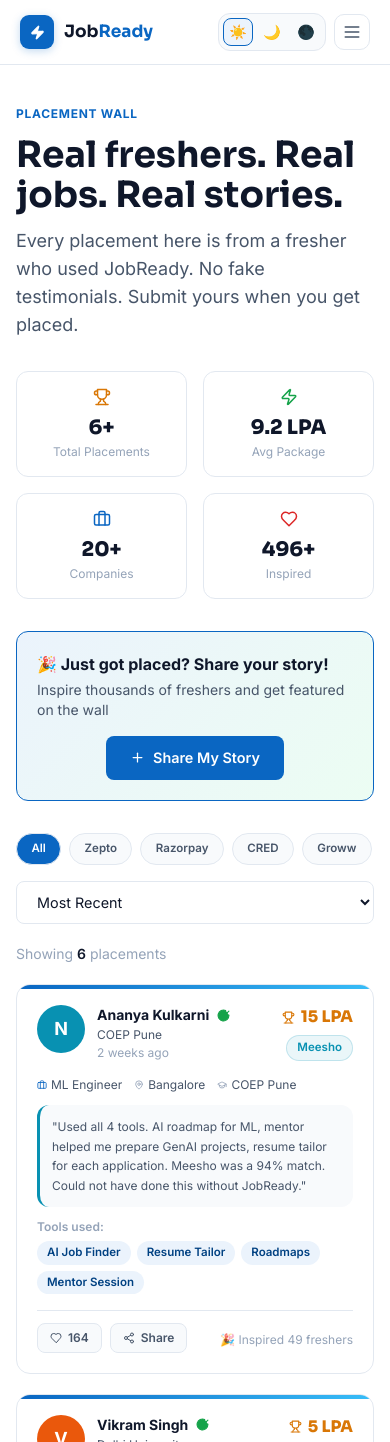
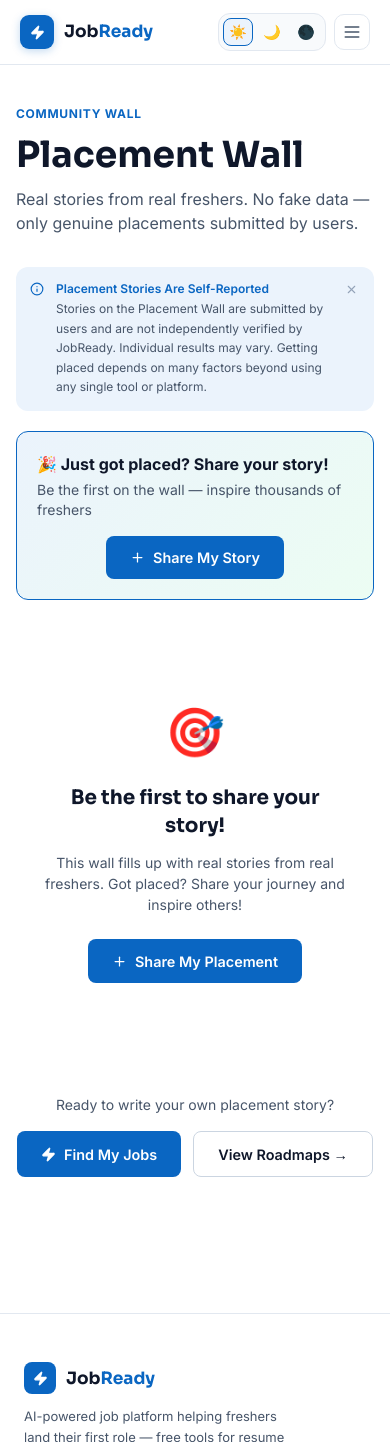
Before and after one commit to samarthx4216/jobready-app, a Next.js app: page /placements in a window 390 px wide. Shown: the top 1442 px of the page. Built offline with nearby package versions, Linux system fonts and the light colour scheme.

Commit message:
Update page.js

```diff
--- a/src/app/placements/page.js
+++ b/src/app/placements/page.js
@@ -1,120 +1,104 @@
 'use client'
 import { useState } from 'react'
-import { Trophy, Star, MapPin, GraduationCap, Briefcase, Plus, X, CheckCircle, Heart, Share2, Zap } from 'lucide-react'
+import { Trophy, MapPin, Briefcase, Plus, X, CheckCircle, Heart, Share2, Zap } from 'lucide-react'
 import toast from 'react-hot-toast'
-import Disclaimer from '@/components/Disclaimer'
 import { useAuth } from '@/lib/auth'
 import Link from 'next/link'
+import Disclaimer from '@/components/Disclaimer'
 
-// Sample placements to seed the wall
-const seedPlacements = [
-  { id: 1, name: 'Rahul Sharma', avatar: 'R', color: '#0A66C2', company: 'Zepto', role: 'Software Engineer', location: 'Mumbai', college: 'VJTI Mumbai', package: '9 LPA', tools: ['AI Job Finder', 'ATS Score', 'Resume Tailor'], story: 'JobReady found Zepto as a 92% match for my resume. Tailored my resume using the AI tool and went from 54 to 89 ATS score. Got the call in 3 days.', date: '2 days ago', likes: 47, verified: true },
-  { id: 2, name: 'Priya Desai', avatar: 'P', color: '#7C3AED', company: 'Razorpay', role: 'Data Analyst', location: 'Bangalore', college: 'NIT Warangal', package: '11 LPA', tools: ['AI Job Finder', 'Roadmaps', 'Mentor Session'], story: 'The Data Science roadmap showed me exactly what SQL skills I was missing. Booked a mentor session with a Razorpay engineer and she prepped me for their case interview.', date: '5 days ago', likes: 83, verified: true },
-  { id: 3, name: 'Arjun Nair', avatar: 'A', color: '#16A34A', company: 'CRED', role: 'iOS Developer', location: 'Bangalore', college: 'BITS Pilani', package: '18 LPA', tools: ['Resume Tailor', 'ATS Score'], story: 'My resume had a 43 ATS score. Used Resume Tailor with CRED\'s JD and it jumped to 91. They called me the same week I applied.', date: '1 week ago', likes: 112, verified: true },
-  { id: 4, name: 'Sneha Reddy', avatar: 'S', color: '#DB2777', company: 'Groww', role: 'Business Analyst', location: 'Hyderabad', college: 'ICFAI Hyderabad', package: '8 LPA', tools: ['AI Job Finder', 'Startup Tracker'], story: 'I\'m from a non-CS background (BBA). The Startup Tracker showed me Groww had BA openings. Job Finder matched me at 78% and told me exactly what skills to highlight.', date: '1 week ago', likes: 56, verified: true },
-  { id: 5, name: 'Vikram Singh', avatar: 'V', color: '#EA580C', company: 'PhysicsWallah', role: 'Content Developer', location: 'Noida', college: 'Delhi University', package: '5 LPA', tools: ['Roadmaps', 'AI Job Finder'], story: 'First job from a tier-3 college. The Marketing roadmap helped me build a real portfolio in 6 weeks. Used Job Finder to identify PW was actively hiring for my profile.', date: '2 weeks ago', likes: 34, verified: true },
-  { id: 6, name: 'Ananya Kulkarni', avatar: 'N', color: '#0891B2', company: 'Meesho', role: 'ML Engineer', location: 'Bangalore', college: 'COEP Pune', package: '15 LPA', tools: ['AI Job Finder', 'Resume Tailor', 'Roadmaps', 'Mentor Session'], story: 'Used all 4 tools. AI roadmap for ML, mentor helped me prepare GenAI projects, resume tailor for each application. Meesho was a 94% match. Could not have done this without JobReady.', date: '2 weeks ago', likes: 164, verified: true },
-]
+const toolsList = ['AI Job Finder', 'Resume Tailor', 'ATS Score', 'Roadmaps', 'Startup Tracker', 'Mock Interview', 'Mentor Session']
+const colors = ['#0A66C2', '#7C3AED', '#16A34A', '#DB2777', '#EA580C', '#0891B2']
 
-const companies = ['All', 'Zepto', 'Razorpay', 'CRED', 'Groww', 'Meesho', 'PhysicsWallah', 'Ola Electric', 'Lenskart', 'Slice', 'Other']
-const toolsList = ['AI Job Finder', 'Resume Tailor', 'ATS Score', 'Roadmaps', 'Startup Tracker', 'Mentor Session']
+function EmptyState({ onShare }) {
+  return (
+    <div style={{ textAlign: 'center', padding: '64px 24px' }}>
+      <p style={{ fontSize: 48, marginBottom: 16 }}>🎯</p>
+      <h3 className="display text-xl font-bold mb-3" style={{ color: 'var(--ink)' }}>
+        Be the first to share your story!
+      </h3>
+      <p style={{ fontSize: 14, color: 'var(--ink-soft)', maxWidth: 400, margin: '0 auto 24px' }}>
+        This wall fills up with real stories from real freshers.
+        Got placed? Share your journey and inspire others!
+      </p>
+      <button onClick={onShare} className="btn-primary flex items-center gap-2 mx-auto">
+        <Plus size={15} /> Share My Placement
+      </button>
+    </div>
+  )
+}
 
 function PlacementCard({ p, onLike }) {
   const [liked, setLiked] = useState(false)
   const [sharing, setSharing] = useState(false)
 
-  function handleLike() {
-    if (liked) return
-    setLiked(true)
-    onLike(p.id)
-  }
-
   function handleShare() {
-    const text = `🎉 ${p.name} just got placed at ${p.company} as ${p.role} (${p.package}) using JobReady!\n\n"${p.story.slice(0, 100)}..."\n\nGet placed too → jobready.ai`
+    const text = `🎉 ${p.name} got placed at ${p.company} as ${p.role}${p.package ? ` (${p.package})` : ''} using JobReady!\n\n"${p.story.slice(0, 100)}..."\n\nGet placed too → jobready.vercel.app`
     navigator.clipboard.writeText(text)
     setSharing(true)
-    toast.success('Copied to clipboard!')
+    toast.success('Copied!')
     setTimeout(() => setSharing(false), 2000)
   }
 
   return (
-    <div className="id-card card-hover p-5">
-      {/* Top row */}
+    <div className="id-card p-5">
       <div className="flex items-start gap-3 mb-4">
         <div className="w-12 h-12 rounded-full flex items-center justify-center text-white font-bold text-lg flex-shrink-0"
-          style={{ background: p.color }}>
-          {p.avatar}
+          style={{ background: p.color }}>{p.avatar}</div>
+        <div className="flex-1 min-w-0">
+          <div className="flex items-center gap-2">
+            <p className="font-bold text-sm" style={{ color: 'var(--ink)' }}>{p.name}</p>
+            <CheckCircle size={13} style={{ color: 'var(--green)' }} fill="var(--green)" />
           </div>
-        <div className="flex-1 min-w-0">
-          <div className="flex items-center gap-2 flex-wrap">
-            <p className="font-bold text-sm" style={{ color: 'var(--ink)' }}>{p.name}</p>
-            {p.verified && <CheckCircle size={13} style={{ color: 'var(--green)' }} fill="var(--green)" />}
-          </div>
-          <p className="text-xs mt-0.5" style={{ color: 'var(--ink-soft)' }}>{p.college}</p>
-          <p className="text-xs mt-0.5" style={{ color: 'var(--ink-faint)' }}>{p.date}</p>
+          <p className="text-xs" style={{ color: 'var(--ink-soft)' }}>{p.college}</p>
+          <p className="text-xs" style={{ color: 'var(--ink-faint)' }}>{p.date}</p>
         </div>
         <div className="text-right flex-shrink-0">
-          <div className="flex items-center gap-1.5 justify-end mb-1">
-            <Trophy size={13} style={{ color: 'var(--amber)' }} />
-            <span className="font-black text-base" style={{ color: 'var(--amber)', fontFamily: 'Sora, sans-serif' }}>{p.package}</span>
+          {p.package && (
+            <div className="flex items-center gap-1 justify-end mb-1">
+              <Trophy size={12} style={{ color: 'var(--amber)' }} />
+              <span className="font-black text-sm" style={{ color: 'var(--amber)' }}>{p.package}</span>
             </div>
-          <span className="pill" style={{ background: `${p.color}15`, color: p.color, border: `1px solid ${p.color}30` }}>
-            {p.company}
-          </span>
+          )}
+          <span className="pill" style={{ background: p.color + '15', color: p.color }}>{p.company}</span>
         </div>
       </div>
 
-      {/* Role + location */}
       <div className="flex flex-wrap gap-3 mb-3">
         <span className="flex items-center gap-1 text-xs" style={{ color: 'var(--ink-soft)' }}>
           <Briefcase size={10} style={{ color: 'var(--blue)' }} />{p.role}
         </span>
+        {p.location && (
           <span className="flex items-center gap-1 text-xs" style={{ color: 'var(--ink-soft)' }}>
-          <MapPin size={10} style={{ color: 'var(--ink-faint)' }} />{p.location}
+            <MapPin size={10} />{p.location}
           </span>
-        <span className="flex items-center gap-1 text-xs" style={{ color: 'var(--ink-soft)' }}>
-          <GraduationCap size={10} style={{ color: 'var(--ink-faint)' }} />{p.college}
-        </span>
+        )}
       </div>
 
-      {/* Story */}
       <div className="p-3 rounded-xl mb-3" style={{ background: 'var(--bg-panel)', borderLeft: `3px solid ${p.color}` }}>
         <p className="text-xs leading-relaxed" style={{ color: 'var(--ink-soft)' }}>"{p.story}"</p>
       </div>
 
-      {/* Tools used */}
+      {p.tools?.length > 0 && (
         <div className="mb-4">
           <p className="text-xs font-semibold mb-1.5" style={{ color: 'var(--ink-faint)' }}>Tools used:</p>
           <div className="flex flex-wrap gap-1.5">
-          {p.tools.map(t => (
-            <span key={t} className="pill pill-blue">{t}</span>
-          ))}
+            {p.tools.map(t => <span key={t} className="pill pill-blue">{t}</span>)}
           </div>
         </div>
+      )}
 
-      {/* Actions */}
-      <div className="flex items-center gap-2" style={{ borderTop: '1px solid var(--border)', paddingTop: '12px' }}>
-        <button onClick={handleLike}
-          className="flex items-center gap-1.5 px-3 py-1.5 rounded-lg text-xs font-semibold transition-all"
-          style={{
-            background: liked ? '#FEF2F2' : 'var(--bg-panel)',
-            color: liked ? '#DC2626' : 'var(--ink-soft)',
-            border: `1px solid ${liked ? '#FECACA' : 'var(--border)'}`,
-          }}>
-          <Heart size={12} fill={liked ? '#DC2626' : 'none'} />
-          {p.likes + (liked ? 1 : 0)}
+      <div className="flex items-center gap-2" style={{ borderTop: '1px solid var(--border)', paddingTop: 12 }}>
+        <button onClick={() => { if (!liked) { setLiked(true); onLike(p.id) } }}
+          className="flex items-center gap-1.5 px-3 py-1.5 rounded-lg text-xs font-semibold"
+          style={{ background: liked ? '#FEF2F2' : 'var(--bg-panel)', color: liked ? '#DC2626' : 'var(--ink-soft)', border: `1px solid ${liked ? '#FECACA' : 'var(--border)'}` }}>
+          <Heart size={12} fill={liked ? '#DC2626' : 'none'} />{p.likes + (liked ? 1 : 0)}
         </button>
         <button onClick={handleShare}
-          className="flex items-center gap-1.5 px-3 py-1.5 rounded-lg text-xs font-semibold transition-all"
+          className="flex items-center gap-1.5 px-3 py-1.5 rounded-lg text-xs font-semibold"
           style={{ background: 'var(--bg-panel)', color: sharing ? 'var(--green)' : 'var(--ink-soft)', border: '1px solid var(--border)' }}>
           {sharing ? <CheckCircle size={12} /> : <Share2 size={12} />}
           {sharing ? 'Copied!' : 'Share'}
         </button>
-        <div className="ml-auto">
-          <span className="text-xs" style={{ color: 'var(--ink-faint)' }}>
-            🎉 Inspired {Math.floor(p.likes * 0.3)} freshers
-          </span>
-        </div>
       </div>
     </div>
   )
@@ -122,49 +106,32 @@ function PlacementCard({ p, onLike }) {
 
 function SubmitModal({ onClose, onSubmit }) {
   const { user } = useAuth()
-  const [form, setForm] = useState({
-    name: user?.name || '',
-    college: '',
-    company: '',
-    role: '',
-    location: '',
-    package: '',
-    story: '',
-    tools: [],
-  })
+  const [form, setForm] = useState({ name: user?.name || '', college: '', company: '', role: '', location: '', package: '', story: '', tools: [] })
   const [submitted, setSubmitted] = useState(false)
 
   function toggleTool(tool) {
-    setForm(prev => ({
-      ...prev,
-      tools: prev.tools.includes(tool) ? prev.tools.filter(t => t !== tool) : [...prev.tools, tool]
-    }))
+    setForm(prev => ({ ...prev, tools: prev.tools.includes(tool) ? prev.tools.filter(t => t !== tool) : [...prev.tools, tool] }))
   }
 
   function handleSubmit() {
-    if (!form.name || !form.company || !form.role || !form.story) {
-      toast.error('Please fill in all required fields')
-      return
-    }
-    if (form.story.length < 50) { toast.error('Tell us more — at least 50 characters'); return }
+    if (!form.name || !form.company || !form.role || !form.story) { toast.error('Fill all required fields'); return }
+    if (form.story.length < 50) { toast.error('Min 50 characters in story'); return }
     onSubmit(form)
     setSubmitted(true)
   }
 
-  if (submitted) {
-    return (
+  if (submitted) return (
     <div className="fixed inset-0 z-50 flex items-center justify-center p-4" style={{ background: 'rgba(15,23,42,0.5)' }}>
       <div className="w-full max-w-md card p-8 text-center">
         <div className="w-16 h-16 rounded-full flex items-center justify-center mx-auto mb-4" style={{ background: 'var(--green-light)' }}>
           <Trophy size={28} style={{ color: 'var(--green)' }} />
         </div>
-          <h3 className="display text-xl font-bold mb-2" style={{ color: 'var(--ink)' }}>🎉 Congratulations!</h3>
-          <p className="text-sm mb-6" style={{ color: 'var(--ink-soft)' }}>Your placement story has been submitted and will appear on the wall after review. You're inspiring hundreds of freshers!</p>
+        <h3 className="display text-xl font-bold mb-2" style={{ color: 'var(--ink)' }}>Congratulations! 🎉</h3>
+        <p className="text-sm mb-6" style={{ color: 'var(--ink-soft)' }}>Your story is on the wall — you're inspiring other freshers!</p>
         <button onClick={onClose} className="btn-primary w-full">Close</button>
       </div>
     </div>
   )
-  }
 
   return (
     <div className="fixed inset-0 z-50 flex items-center justify-center p-4" style={{ background: 'rgba(15,23,42,0.5)' }}
@@ -173,20 +140,19 @@ function SubmitModal({ onClose, onSubmit }) {
         <div className="flex items-center justify-between px-6 py-4" style={{ borderBottom: '1px solid var(--border)' }}>
           <div>
             <h3 className="display font-bold text-lg" style={{ color: 'var(--ink)' }}>Share Your Placement 🎉</h3>
-            <p className="text-xs mt-0.5" style={{ color: 'var(--ink-soft)' }}>Inspire other freshers with your story</p>
+            <p className="text-xs mt-0.5" style={{ color: 'var(--ink-soft)' }}>Inspire other freshers with your real story</p>
           </div>
-          <button onClick={onClose} className="p-1.5 rounded-lg hover:bg-black/5"><X size={16} style={{ color: 'var(--ink-faint)' }} /></button>
+          <button onClick={onClose}><X size={16} style={{ color: 'var(--ink-faint)' }} /></button>
         </div>
-
         <div className="p-6 space-y-4">
           <div className="grid grid-cols-2 gap-3">
             {[
               { label: 'YOUR NAME *', key: 'name', placeholder: 'Rahul Sharma' },
               { label: 'COLLEGE *', key: 'college', placeholder: 'VJTI Mumbai' },
-              { label: 'COMPANY JOINED *', key: 'company', placeholder: 'Zepto' },
+              { label: 'COMPANY *', key: 'company', placeholder: 'Zepto' },
               { label: 'ROLE *', key: 'role', placeholder: 'Software Engineer' },
               { label: 'CITY', key: 'location', placeholder: 'Bangalore' },
-              { label: 'PACKAGE (LPA)', key: 'package', placeholder: '9 LPA' },
+              { label: 'PACKAGE (optional)', key: 'package', placeholder: '9 LPA' },
             ].map(({ label, key, placeholder }) => (
               <div key={key}>
                 <label className="text-xs font-semibold mb-1.5 block" style={{ color: 'var(--ink-faint)' }}>{label}</label>
@@ -195,39 +161,30 @@ function SubmitModal({ onClose, onSubmit }) {
               </div>
             ))}
           </div>
-
           <div>
             <label className="text-xs font-semibold mb-2 block" style={{ color: 'var(--ink-faint)' }}>TOOLS YOU USED</label>
             <div className="flex flex-wrap gap-2">
               {toolsList.map(tool => (
-                <button key={tool} onClick={() => toggleTool(tool)}
-                  className="pill transition-all"
-                  style={{
-                    background: form.tools.includes(tool) ? 'var(--blue-light)' : 'var(--bg-panel)',
-                    color: form.tools.includes(tool) ? 'var(--blue-dark)' : 'var(--ink-soft)',
-                    border: `1px solid ${form.tools.includes(tool) ? 'var(--blue)' : 'var(--border)'}`,
-                  }}>
-                  {form.tools.includes(tool) && <CheckCircle size={9} style={{ display: 'inline', marginRight: 3 }} />}
+                <button key={tool} onClick={() => toggleTool(tool)} className="pill"
+                  style={{ background: form.tools.includes(tool) ? 'var(--blue-light)' : 'var(--bg-panel)', color: form.tools.includes(tool) ? 'var(--blue-dark)' : 'var(--ink-soft)', border: `1px solid ${form.tools.includes(tool) ? 'var(--blue)' : 'var(--border)'}` }}>
                   {tool}
                 </button>
               ))}
             </div>
           </div>
-
           <div>
-            <label className="text-xs font-semibold mb-1.5 block" style={{ color: 'var(--ink-faint)' }}>YOUR STORY * <span style={{ color: 'var(--ink-faint)', fontWeight: 400 }}>(min 50 chars)</span></label>
+            <label className="text-xs font-semibold mb-1.5 block" style={{ color: 'var(--ink-faint)' }}>YOUR STORY * (min 50 chars)</label>
             <textarea className="input-field resize-none" rows={4}
-              placeholder="How did JobReady help you? What tools did you use? What was your ATS score before/after? What made the difference?"
+              placeholder="How did JobReady help? What tools did you use? What was your ATS score before/after?"
               value={form.story} onChange={e => setForm(prev => ({ ...prev, story: e.target.value }))} />
             <p className="text-xs mt-1" style={{ color: form.story.length >= 50 ? 'var(--green)' : 'var(--ink-faint)' }}>
               {form.story.length} chars {form.story.length >= 50 ? '✓' : '(min 50)'}
             </p>
           </div>
-
           <button onClick={handleSubmit} className="btn-primary w-full flex items-center justify-center gap-2 py-3">
-            <Trophy size={15} /> Submit My Placement Story
+            <Trophy size={15} /> Share My Story
           </button>
-          <p className="text-xs text-center" style={{ color: 'var(--ink-faint)' }}>Your story will be reviewed before appearing publicly</p>
+          <p className="text-xs text-center" style={{ color: 'var(--ink-faint)' }}>Saved in this browser session only</p>
         </div>
       </div>
     </div>
@@ -236,81 +193,49 @@ function SubmitModal({ onClose, onSubmit }) {
 
 export default function PlacementsPage() {
   const { user } = useAuth()
-  const [placements, setPlacements] = useState(seedPlacements)
-  const [filterCompany, setFilterCompany] = useState('All')
+  const [placements, setPlacements] = useState([])
   const [showModal, setShowModal] = useState(false)
   const [sortBy, setSortBy] = useState('recent')
+
+  function handleSubmit(form) {
+    setPlacements(prev => [{
+      id: Date.now(),
+      name: form.name,
+      avatar: form.name.charAt(0).toUpperCase(),
+      color: colors[Math.floor(Math.random() * colors.length)],
+      company: form.company,
+      role: form.role,
+      location: form.location || 'India',
+      college: form.college,
+      package: form.package || '',
+      tools: form.tools,
+      story: form.story,
+      date: 'Just now',
+      likes: 0,
+    }, ...prev])
+  }
 
   function handleLike(id) {
     setPlacements(prev => prev.map(p => p.id === id ? { ...p, likes: p.likes + 1 } : p))
   }
 
-  function handleSubmit(form) {
-    const newPlacement = {
-      id: Date.now(),
-      name: form.name,
-      avatar: form.name.charAt(0).toUpperCase(),
-      color: ['#0A66C2', '#7C3AED', '#16A34A', '#DB2777', '#EA580C'][Math.floor(Math.random() * 5)],
-      company: form.company,
-      role: form.role,
-      location: form.location || 'India',
-      college: form.college,
-      package: form.package || 'Confidential',
-      tools: form.tools,
-      story: form.story,
-      date: 'Just now',
-      likes: 0,
-      verified: false,
-    }
-    setPlacements(prev => [newPlacement, ...prev])
-  }
-
-  const filtered = placements
-    .filter(p => filterCompany === 'All' || p.company === filterCompany)
-    .sort((a, b) => {
-      if (sortBy === 'likes') return b.likes - a.likes
-      return b.id - a.id
-    })
-
-  const totalPlacements = placements.length
-  const totalLikes = placements.reduce((sum, p) => sum + p.likes, 0)
-  const avgPackage = '9.2'
+  const sorted = [...placements].sort((a, b) => sortBy === 'likes' ? b.likes - a.likes : b.id - a.id)
 
   return (
     <div className="page-enter max-w-6xl mx-auto px-4 sm:px-6 py-10">
-      {/* Header */}
       <div className="mb-8">
-        <p className="eyebrow mb-3">Placement Wall</p>
-        <h1 className="display text-4xl sm:text-5xl font-bold mb-3" style={{ color: 'var(--ink)' }}>
-          Real freshers. Real jobs. Real stories.
-        </h1>
-        <p className="text-lg" style={{ color: 'var(--ink-soft)' }}>
-          Every placement here is from a fresher who used JobReady. No fake testimonials. Submit yours when you get placed.
-        </p>
+        <p className="eyebrow mb-3">Community Wall</p>
+        <h1 className="display text-4xl sm:text-5xl font-bold mb-3" style={{ color: 'var(--ink)' }}>Placement Wall</h1>
+        <p style={{ color: 'var(--ink-soft)' }}>Real stories from real freshers. No fake data — only genuine placements submitted by users.</p>
       </div>
 
-      {/* Stats */}
-      <div className="grid grid-cols-2 sm:grid-cols-4 gap-4 mb-8">
-        {[
-          { label: 'Total Placements', value: `${totalPlacements}+`, icon: Trophy, color: 'var(--amber)' },
-          { label: 'Avg Package', value: `${avgPackage} LPA`, icon: Zap, color: 'var(--green)' },
-          { label: 'Companies', value: '20+', icon: Briefcase, color: 'var(--blue)' },
-          { label: 'Inspired', value: `${totalLikes}+`, icon: Heart, color: '#DC2626' },
-        ].map(({ label, value, icon: Icon, color }) => (
-          <div key={label} className="card p-4 text-center">
-            <Icon size={18} className="mx-auto mb-2" style={{ color }} />
-            <p className="text-xl font-black" style={{ color: 'var(--ink)', fontFamily: 'Sora, sans-serif' }}>{value}</p>
-            <p className="text-xs mt-0.5" style={{ color: 'var(--ink-faint)' }}>{label}</p>
-          </div>
-        ))}
-      </div>
+      <Disclaimer type="placements" />
 
-      {/* Submit CTA */}
       <div className="card p-5 mb-8 flex flex-col sm:flex-row items-center justify-between gap-4"
         style={{ background: 'linear-gradient(135deg, var(--blue-light), var(--green-light))', border: '1px solid var(--blue)' }}>
         <div>
           <p className="font-bold text-base" style={{ color: 'var(--ink)' }}>🎉 Just got placed? Share your story!</p>
-          <p className="text-sm mt-1" style={{ color: 'var(--ink-soft)' }}>Inspire thousands of freshers and get featured on the wall</p>
+          <p className="text-sm mt-1" style={{ color: 'var(--ink-soft)' }}>Be the first on the wall — inspire thousands of freshers</p>
         </div>
         <button onClick={() => user ? setShowModal(true) : toast.error('Sign in to share your story')}
           className="btn-primary flex-shrink-0 flex items-center gap-2" style={{ padding: '0.7rem 1.5rem' }}>
@@ -318,38 +243,20 @@ export default function PlacementsPage() {
         </button>
       </div>
 
-      {/* Filters */}
-      <div className="flex flex-col sm:flex-row gap-3 mb-5">
-        <div className="flex gap-2 overflow-x-auto pb-1 flex-1">
-          {companies.map(c => (
-            <button key={c} onClick={() => setFilterCompany(c)}
-              className="pill flex-shrink-0 transition-all"
-              style={{
-                background: filterCompany === c ? 'var(--blue)' : 'var(--bg-panel)',
-                color: filterCompany === c ? 'white' : 'var(--ink-soft)',
-                border: '1px solid var(--border)',
-                padding: '0.4rem 0.9rem',
-              }}>
-              {c}
-            </button>
-          ))}
-        </div>
-        <select className="input-field sm:w-44" value={sortBy} onChange={e => setSortBy(e.target.value)}>
+      {sorted.length > 1 && (
+        <div className="flex justify-end mb-5">
+          <select className="input-field" style={{ width: 'auto' }} value={sortBy} onChange={e => setSortBy(e.target.value)}>
             <option value="recent">Most Recent</option>
             <option value="likes">Most Liked</option>
           </select>
         </div>
+      )}
 
-      <p className="text-sm mb-5" style={{ color: 'var(--ink-faint)' }}>
-        Showing <span style={{ color: 'var(--ink)', fontWeight: 600 }}>{filtered.length}</span> placements
-      </p>
+      {sorted.length === 0
+        ? <EmptyState onShare={() => user ? setShowModal(true) : toast.error('Sign in first')} />
+        : <div className="grid grid-cols-1 md:grid-cols-2 gap-5">{sorted.map(p => <PlacementCard key={p.id} p={p} onLike={handleLike} />)}</div>
+      }
 
-      {/* Placement grid */}
-      <div className="grid grid-cols-1 md:grid-cols-2 gap-5">
-        {filtered.map(p => <PlacementCard key={p.id} p={p} onLike={handleLike} />)}
-      </div>
-
-      {/* Bottom CTA */}
       <div className="mt-12 text-center">
         <p className="text-sm mb-4" style={{ color: 'var(--ink-soft)' }}>Ready to write your own placement story?</p>
         <div className="flex gap-3 justify-center">
```
Lines whose indentation alone changed are shown as unchanged.
